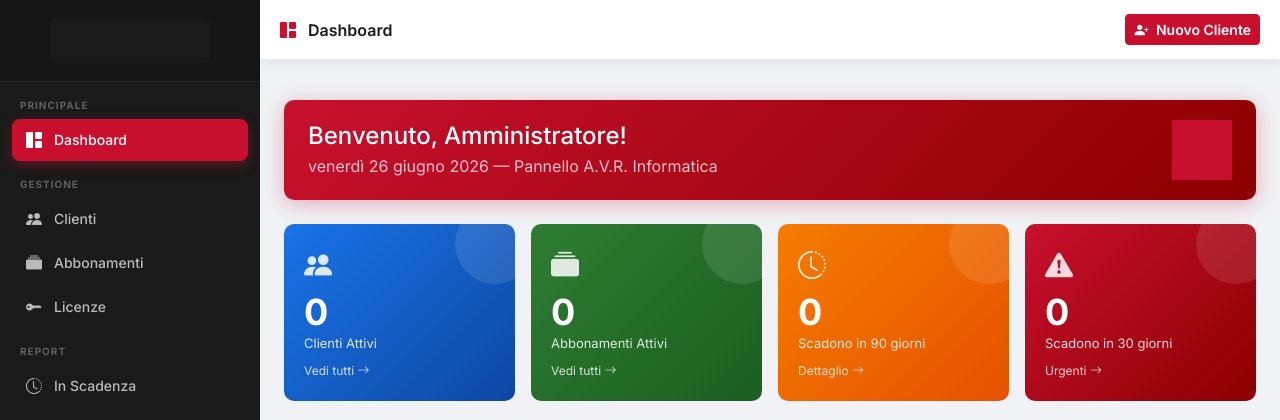
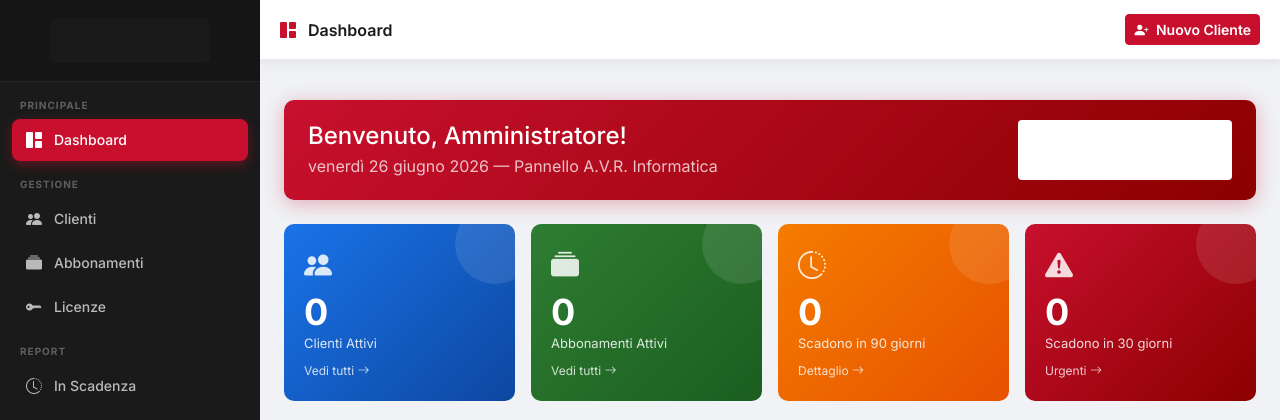
Before and after one commit to Samueleattina04/Gestione_clientiAVR, a Laravel app: page / in a window 1280 px wide. Shown: the top 420 px of the page. Run offline with Laravel 12, Linux system fonts and the light colour scheme; a user stored in the database is signed in; data comes from the database, SQL or seed files in the repository; data that the repository does not hold is empty.

Commit message:
Fix logo/banner display: remove invert filters, use banner.png in dashboard and favicon

```diff
--- a/public/css/style.css
+++ b/public/css/style.css
@@ -100,7 +100,7 @@ body { font-family: 'Inter', system-ui, sans-serif; background: #f0f2f5; color:
 .login-container{width:100%;max-width:440px}
 .login-card{background:#fff;border-radius:16px;overflow:hidden;box-shadow:0 20px 60px rgba(0,0,0,.4)}
 .login-header{background:var(--avr-black);padding:24px;text-align:center}
-.login-banner{max-width:240px;max-height:70px;object-fit:contain;filter:brightness(0) invert(1)}
+.login-banner{max-width:260px;max-height:80px;object-fit:contain;border-radius:6px}
 .login-body{padding:36px}
 .login-title{font-size:20px;font-weight:700;margin-bottom:4px}
 .progress-bar.bg-avr{background-color:var(--avr-red)!important}
--- a/resources/views/dashboard.blade.php
+++ b/resources/views/dashboard.blade.php
@@ -12,7 +12,7 @@
       <p class="mb-0 opacity-75">{{ now()->locale('it')->isoFormat('dddd D MMMM YYYY') }} — Pannello A.V.R. Informatica</p>
     </div>
     <div class="col-auto d-none d-md-block">
-      <img src="{{ asset('img/icon.png') }}" height="60" alt="AVR">
+      <img src="{{ asset('img/banner.png') }}" height="60" alt="A.V.R. Informatica" style="filter:brightness(0) invert(1);border-radius:4px">
     </div>
   </div>
 </div>
--- a/resources/views/layouts/app.blade.php
+++ b/resources/views/layouts/app.blade.php
@@ -4,7 +4,7 @@
   <meta charset="UTF-8">
   <meta name="viewport" content="width=device-width, initial-scale=1.0">
   <title>@yield('title', 'A.V.R. Informatica') — Gestionale</title>
-  <link rel="icon" href="{{ asset('img/icon.png') }}" type="image/png">
+  <link rel="icon" href="{{ asset('img/logo.png') }}" type="image/png">
   <link href="https://cdn.jsdelivr.net/npm/bootstrap@5.3.3/dist/css/bootstrap.min.css" rel="stylesheet">
   <link href="https://cdn.jsdelivr.net/npm/bootstrap-icons@1.11.3/font/bootstrap-icons.css" rel="stylesheet">
   <link href="https://fonts.googleapis.com/css2?family=Inter:wght@300;400;500;600;700&display=swap" rel="stylesheet">
```
